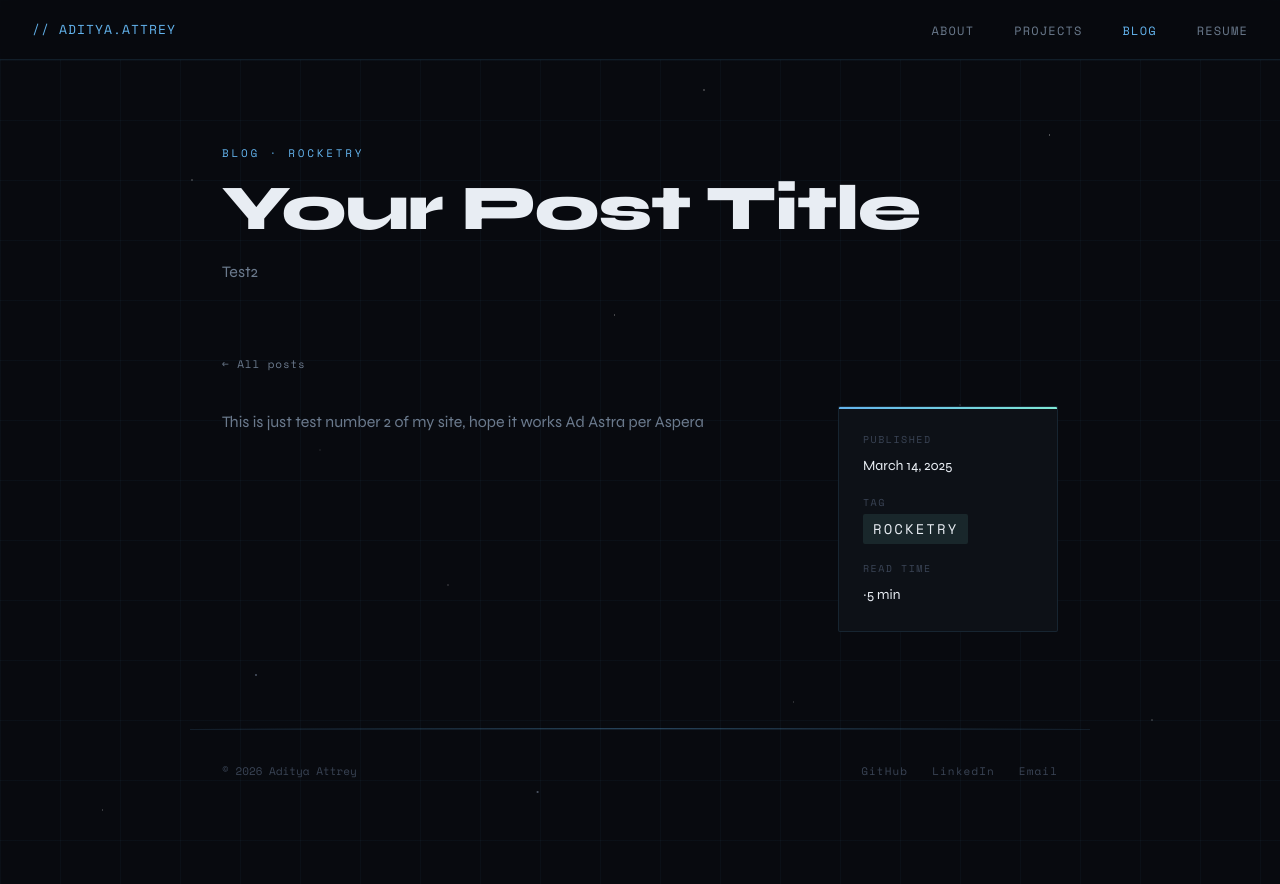
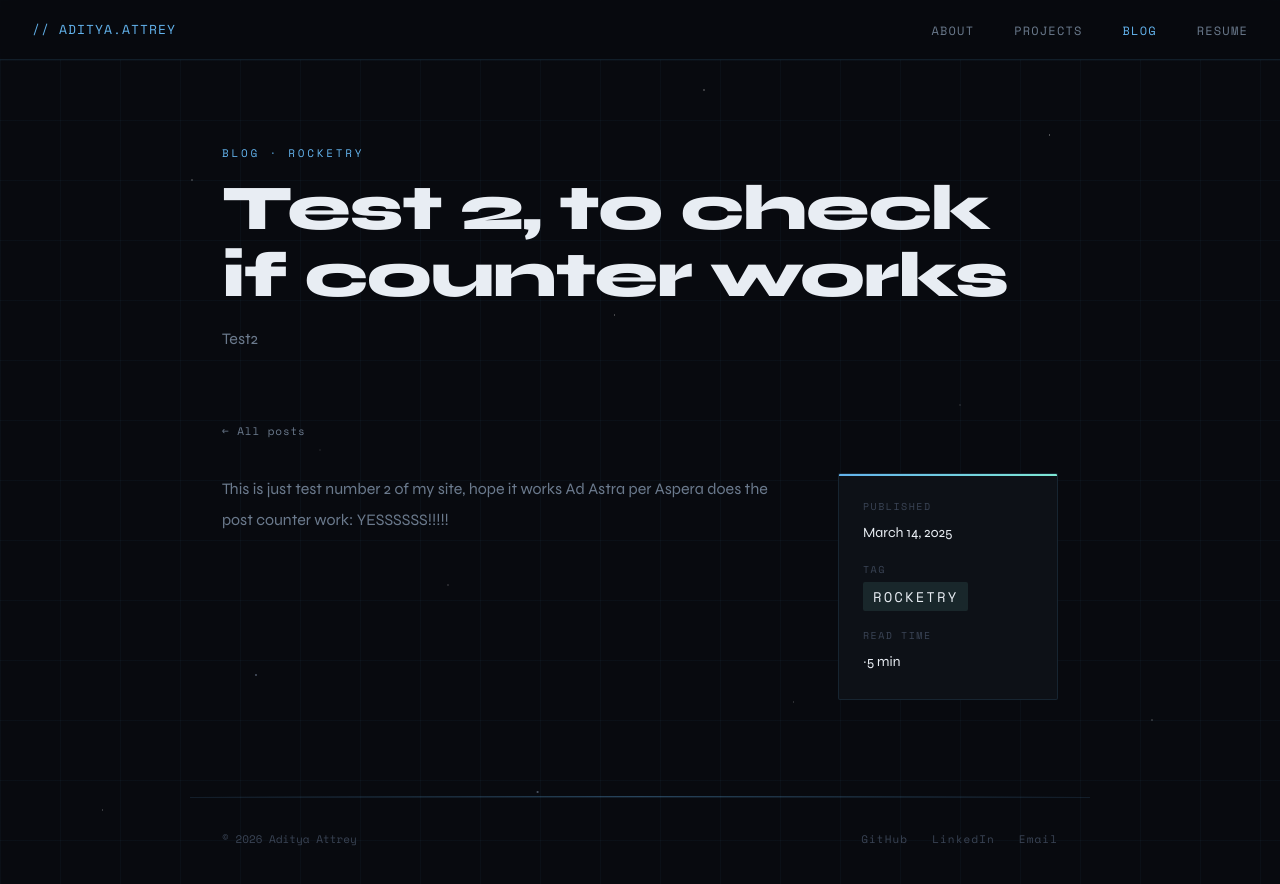
Before and after one commit to FBRDCYB3R/Aero-Blog, a Jekyll site: the page built from _posts/2025-14-03-test-2.md, in a window 1280 px wide. Shown: the top 884 px of the page. Built offline with Jekyll 4.4.1, drawn with Linux system fonts in a browser that asks for light colours.

Commit message:
Update post title and content for test 2

```diff
--- a/_posts/2025-14-03-test-2.md
+++ b/_posts/2025-14-03-test-2.md
@@ -1,5 +1,5 @@
 ---
-title: "Your Post Title"
+title: "Test 2, to check if counter works"
 date: 2025-03-14
 tags: [Rocketry]
 description: "Test2"
@@ -8,3 +8,4 @@ read_time: 5
 
 This is just test number 2 of my site, hope it works
 Ad Astra per Aspera
+does the post counter work: YESSSSSS!!!!!
```
